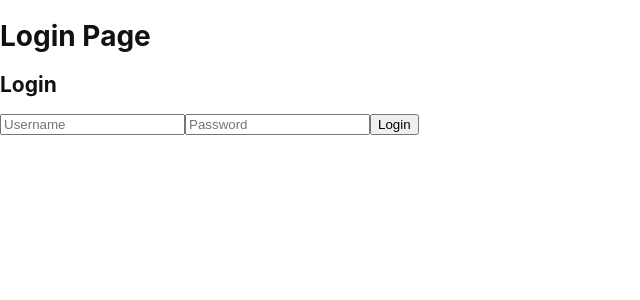
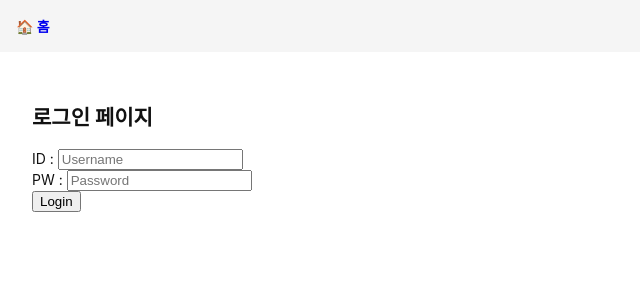
Before and after one commit to mrjung72/my-vite-complete-react-app, a React (Vite) app: page /login in a window 1280 px wide. Shown: the top 300 px of the page, without its empty margins (0-640 px from the left). Built offline with nearby package versions, Linux system fonts and the light colour scheme.

Commit message:
로그인/회원가입 라우터 추가 및 상단 홈링크 추가

```diff
--- a/src/RootComponent.tsx
+++ b/src/RootComponent.tsx
@@ -1,4 +1,4 @@
-import React from 'react'
+// src/RootComponent.tsx
 import { BrowserRouter as Router, Route, Routes } from 'react-router-dom'
 import HomePage from './pages/HomePage'
 import LoginPage from './pages/LoginPage'
@@ -11,10 +11,11 @@ const RootComponent: React.FC = () => {
     return (
         <Router>
             <Routes>
+                <Route path={ROUTES.HOMEPAGE_ROUTE} element={<HomePage />} />
+                <Route path={ROUTES.LOGIN_ROUTE} element={<LoginPage />} />
+                <Route path={ROUTES.REGISTER_ROUTE} element={<RegisterPage />} />
                 <Route path="*" element={<NotFoundPage />} />
-                <Route path={ROUTES.HOMEPAGE_ROUTE} element={<HomePage />} />
-                <Route path="/login" element={<LoginPage />} />
-                <Route path="/register" element={<RegisterPage />} />            </Routes>
+            </Routes>
         </Router>
     )
 }
--- a/src/components/Auth/LoginForm.tsx
+++ b/src/components/Auth/LoginForm.tsx
@@ -16,9 +16,12 @@ export default function LoginForm() {
 
   return (
     <form onSubmit={handleLogin}>
-      <h2>Login</h2>
-      <input type="text" placeholder="Username" required />
-      <input type="password" placeholder="Password" required />
+      <div>
+      ID : <input type="text" placeholder="Username" required />
+      </div>
+      <div>
+      PW : <input type="password" placeholder="Password" required />
+      </div>
       <button type="submit">Login</button>
     </form>
   );
--- /dev/null
+++ b/src/components/Layout.tsx
@@ -0,0 +1,18 @@
+// src/components/Layout.tsx
+import React from 'react'
+import { Link } from 'react-router-dom'
+
+const Layout: React.FC<{ children: React.ReactNode }> = ({ children }) => {
+    return (
+        <div>
+            <header style={{ padding: '1rem', background: '#f5f5f5' }}>
+                <Link to="/" style={{ textDecoration: 'none', fontWeight: 'bold' }}>🏠 홈</Link>
+            </header>
+            <main style={{ padding: '2rem' }}>
+                {children}
+            </main>
+        </div>
+    )
+}
+
+export default Layout
--- a/src/pages/HomePage.tsx
+++ b/src/pages/HomePage.tsx
@@ -1,7 +1,7 @@
 import React from 'react'
 import DateDisplay from '../components/DateDisplay'
-  // Redux 상태 가져오기
 import { useAppSelector } from '../store/reducers/store'
+import { Link } from 'react-router-dom'
 
 const HomePage: React.FC = () => {
     const username = useAppSelector((state) => state.user.username)
@@ -11,8 +11,10 @@ const HomePage: React.FC = () => {
         <div style={{ position: 'relative', width: '100%', display: 'flex', justifyContent: 'center', alignItems: 'center', flexDirection: 'column' }}>
             <h1 style={{ fontSize: '4em' }}>Hello world!</h1>
             <p>로그인 상태: {isLoggedIn ? '로그인됨' : '로그아웃됨'}</p>
-            <p>사용자: {username || '없음'}</p>
-            {loading && <p>로딩 중...</p>}
+            <div style={{ marginTop: '1rem' }}>
+                <Link to="/login" style={{ marginRight: '1rem' }}>로그인</Link>
+                <Link to="/register">회원가입</Link>
+            </div>
             <DateDisplay />
         </div>
     )
--- a/src/pages/LoginPage.tsx
+++ b/src/pages/LoginPage.tsx
@@ -1,11 +1,16 @@
 // src/pages/LoginPage.tsx
 import LoginForm from '../components/Auth/LoginForm';
 
-export default function LoginPage() {
-  return (
-    <div>
-      <h1>Login Page</h1>
-      <LoginForm />
-    </div>
-  );
+// src/pages/LoginPage.tsx
+import Layout from '../components/Layout'
+
+const LoginPage: React.FC = () => {
+    return (
+        <Layout>
+            <h2>로그인 페이지</h2>
+            <LoginForm />
+        </Layout>
+    )
 }
+
+export default LoginPage
--- a/src/pages/RegisterPage.tsx
+++ b/src/pages/RegisterPage.tsx
@@ -2,6 +2,7 @@
 
 import React, { useState } from 'react';
 import { useNavigate } from 'react-router-dom';
+import Layout from '../components/Layout'
 
 const RegisterPage: React.FC = () => {
   const navigate = useNavigate();
@@ -35,6 +36,7 @@ const RegisterPage: React.FC = () => {
   };
 
   return (
+    <Layout>
     <div style={{ padding: '2rem' }}>
       <h2>회원가입</h2>
       <form onSubmit={handleSubmit}>
@@ -71,6 +73,8 @@ const RegisterPage: React.FC = () => {
         <button type="submit">가입하기</button>
       </form>
     </div>
+
+    </Layout>
   );
 };
 
--- a/src/resources/routes-constants.ts
+++ b/src/resources/routes-constants.ts
@@ -1,4 +1,5 @@
 export const ROUTES = {
     HOMEPAGE_ROUTE: '/',
-    LOGINPAGE_ROUTE: '/login',
+    LOGIN_ROUTE: '/login',
+    REGISTER_ROUTE: '/register',
 }
```
